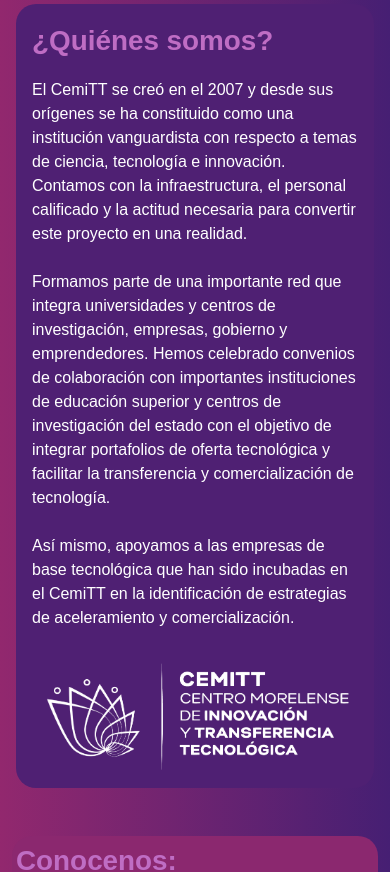
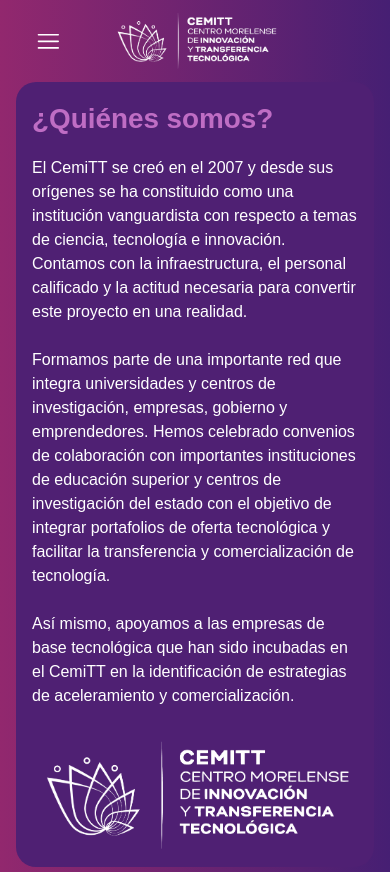
Before and after one commit to rjla-developer/React-pag-cemitt, a React (Create React App) app: page /nosotros in a window 390 px wide. Shown: the top 872 px of the page. Built offline with nearby package versions, Linux system fonts and the light colour scheme.

Commit message:
Se hizon un navbar responsivo, todavía no decido si será el final navabar pero es un posible menú

```diff
--- a/src/App.js
+++ b/src/App.js
@@ -10,10 +10,8 @@
 
 function App() {
   return (
-    <div>
-      <div className="menu" id="menu">
-        <Navbar />
-      </div>
+    <>
+      <Navbar />
       <div className="container">
         <div
           className="section"
@@ -28,9 +26,10 @@
         <div className="section" id="Modulos">
           <SeccModulos />
         </div>
-        <PieDePag />
+
       </div>
-    </div>
+      <PieDePag />
+    </>
   );
 }
 
--- a/src/components/menu/Navbar.jsx
+++ b/src/components/menu/Navbar.jsx
@@ -10,35 +10,33 @@
     setShowNavbar(!showNavbar);
   };
   return (
-    <nav className="navbar">
-      <div className="containerMenu">
-        <div className="logo">
+    <nav className="container">
+      <div className="row py-2 justify-content-between">
+        <div className="col-6 col-md-3 d-flex align-items-center justify-content-center">
           <Link to="/">
             <img
-                className="logoImg"
+              className="img-fluid"
               src={require("../../img/cemitt.png")}
               alt="logo"
             />
           </Link>
         </div>
-        <div className="menu-icon" onClick={handleShowNavbar}>
+        <div className="col-3 d-block d-md-none"></div>
+        <div className="col-3 col-md-5 d-flex align-items-center justify-content-center order-first order-md-last">
+          <div className="text-white menu-icon fs-2" onClick={handleShowNavbar}>
             <RxHamburgerMenu />
           </div>
           <div className={`nav-elements  ${showNavbar && "active"}`}>
             <ul>
               <li>
+                <Link to="/">Página principal</Link>
+              </li>
+              <li>
                 <Link to="/Nosotros">Nosotros</Link>
               </li>
-            <li>
-              <a href="#Publicaciones">Publicaciones</a>
-            </li>
-            <li>
-              <a href="#Servicios">Servicios</a>
-            </li>
-            <li>
-                <a href="#Modulos">Módulos</a>
-            </li>
             </ul>
+
+          </div>
         </div>
       </div>
     </nav>
@@ -46,3 +44,32 @@
 };
 
 export default Navbar;
+
+/* <nav className="navbar navbar-expand-lg navbar-light">
+  <div className="container">
+    <div className="row">
+      <div className="col-6 col-md-3 d-flex align-items-center justify-content-center">
+        <Link to="/">
+          <img
+            className="img-fluid"
+            src={require("../../img/cemitt.png")}
+            alt="logo"
+          />
+        </Link>
+      </div>
+      <div className="col-3 d-block d-md-none"></div>
+      <div className="col-3 col-md-5 d-flex align-items-center justify-content-center order-first order-md-last">
+        <button className="navbar-toggler text-white" type="button" data-bs-toggle="collapse" data-bs-target="#navbarNavAltMarkup" aria-controls="navbarNavAltMarkup" aria-expanded="false" aria-label="Toggle navigation">
+          <span className="navbar-toggler-icon text-white"></span>
+        </button>
+      </div>
+      <div className="collapse navbar-collapse" id="navbarNavAltMarkup">
+        <div class="navbar-nav">
+          <a class="nav-link active text-white" aria-current="page" href="#">Home</a>
+          <a class="nav-link text-white" href="#">Features</a>
+        </div>
+      </div>
+  </div>
+
+  </div>
+</nav> */
--- a/src/screens/Nosotros.jsx
+++ b/src/screens/Nosotros.jsx
@@ -1,12 +1,12 @@
 import React from "react";
-/* import NavbarNosotros from "../components/menu/NavbarNosotros"; */
+import Navbar from "../components/menu/Navbar";
 import PieDePag from "../components/pieDePagina/PieDePag";
 import "../styles/Nosotros.css";
 
 function Nosotros() {
   return (
     <>
-      <header></header>
+      <Navbar />
       <div className="container">
         <div className="row justify-content-center m-1">
           <div className="somos2 col-12 col-sm-10 p-3 p-sm-5" id="Somos">
@@ -66,7 +66,7 @@
           </div>
         </div>
         <div className="row justify-content-center m-0 mt-5">
-          <div className="equipo col-12 col-sm-10 p-1 p-sm-5" id="Equipo">
+          <div className="equipo col-12 col-sm-10 p-1 p-sm-5" id="Conocenos">
             <p className="tituloSecc2 fw-bold fs-1 mb-3 mb-md-4 p-sm-0">Conocenos:</p>
 
             <div class="row row-cols-1 row-cols-lg-2 g-2 g-lg-3">
--- a/src/styles/menu/Navbar.css
+++ b/src/styles/menu/Navbar.css
@@ -1,30 +1,5 @@
-.containerMenu {
-    margin: 0 auto;
-    padding: 0 15px;
-    display: flex;
-    justify-content: space-between;
-    align-items: center;
-    height: 95px;
-}
-
-.navbar {
-    height: 60px;
-    position: relative;
-}
-
-.logo {
-
-}
-
-.logoImg{
-    height: 95px;
-}
-
 .menu-icon {
     display: none;
-}
-
-.nav-elements {
 }
 
 .nav-elements ul {
@@ -44,26 +19,13 @@
     text-decoration: none;
 }
 
-.nav-elements ul a.active {
-    font-weight: 700;
-}
-
-.nav-elements ul a.active::after {
-
-}
-
-.ElemSelec{
-    background-color: chartreuse;
-    color: aquamarine;
-}
-
 @media (max-width: 768px) {
     .nav-elements ul li:not(:last-child) {
         margin-right: 30px;
     }
 }
 
-@media (max-width: 600px) {
+@media (max-width: 768px) {
     .menu-icon {
         display: block;
         cursor: pointer;
@@ -71,13 +33,13 @@
 
     .nav-elements {
         position: absolute;
-        right: 0;
-        top: 60px;
-        background-color: #fef7e5;
+        left: 0;
+        top: 70px;
+        background: linear-gradient(90deg, #92286E 0%, #461F73 100%);
         width: 0px;
-        height: calc(100vh - 60px);
         transition: all 0.3s ease-in;
         overflow: hidden;
+        border-radius: 20px;
     }
 
     .nav-elements.active {
@@ -93,4 +55,16 @@
         margin-right: unset;
         margin-top: 22px;
     }
+
+    .nav-elements ul a {
+        font-weight: 700;
+        font-size: 20px;
+        color: #ffffff;
+        text-decoration: none;
+    }
 }
+
+
+
+
+/* Boostrap: */
```
Also changed, not shown: src/components/menu/NavbarNosotros.jsx (deleted, +0 -42 lines). Lines whose indentation alone changed are shown as unchanged.
